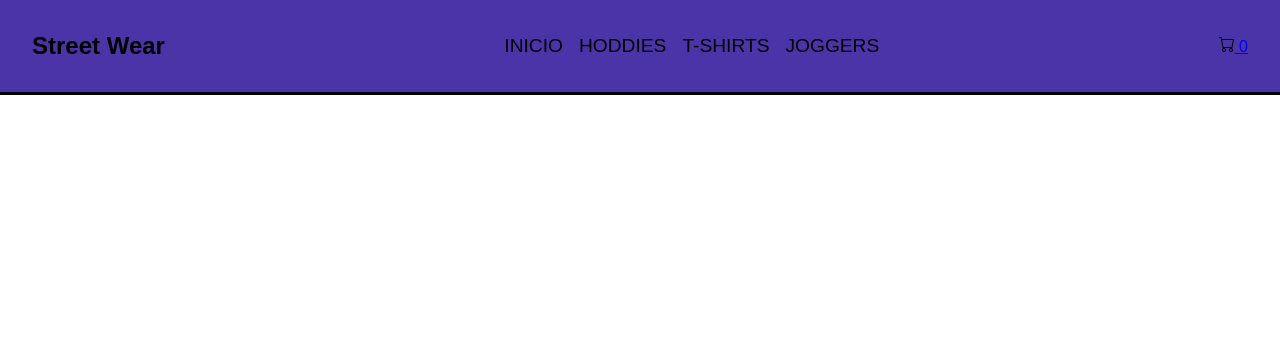
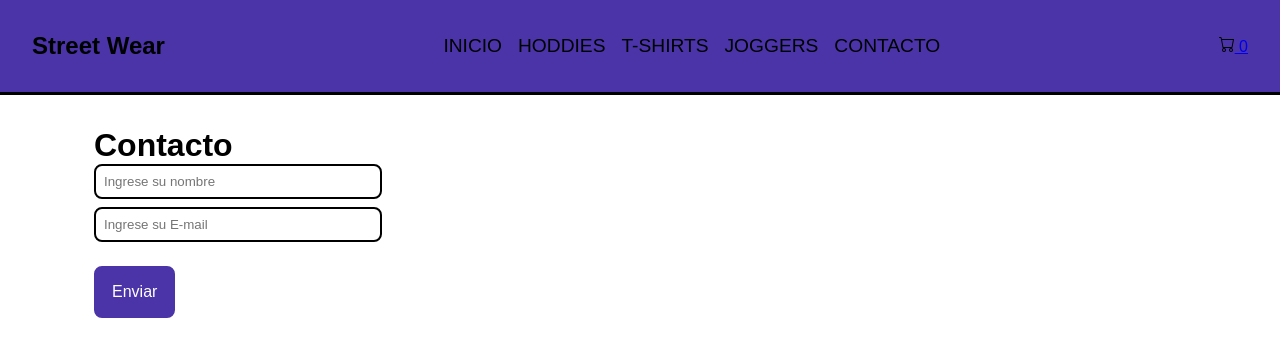
Before and after one commit to santigalera14/ReactJS-Galera, a React (Create React App) app: page /contacto in a window 1280 px wide. Shown: the top 356 px of the page. Built offline with nearby package versions, Linux system fonts and the light colour scheme.

Commit message:
entrega final

```diff
--- a/src/App.jsx
+++ b/src/App.jsx
@@ -1,4 +1,5 @@
 import { CartWidget } from './components/CartWidget/CartWidget';
+import Contacto from './components/Contacto/Contacto';
 import ItemDetailContainer from './components/ItemDetailContainer/ItemDetailContainer';
 import ItemListContainer from './components/ItemListContainer/ItemListContainer';
 import NavBar from './components/NavBar/NavBar';
@@ -17,6 +18,7 @@
             <Route path='/item/:id' element={ <ItemDetailContainer />}/>
             <Route path='/productos/:categoria' element={ <ItemListContainer/> }/>
             <Route path='/cart' element={<CartWidget />} />
+            <Route path='/contacto' element={<Contacto />} />
 
 
           </Routes>
--- /dev/null
+++ b/src/components/Contacto/Contacto.jsx
@@ -0,0 +1,48 @@
+import React, { useState } from 'react'
+
+const Contacto = () => {
+
+  const [nombre, setNombre] = useState("");
+  const [email, setEmail] = useState("")
+
+  const handleSubmit = (e) => {
+    e.preventDefault();
+    console.log("Enviado", {nombre, email});
+  }
+
+  const handleNombre = (e) => {
+    setNombre(e.target.value);
+  }
+
+  const handleEmail = (e) => {
+    setEmail(e.target.value);
+  }
+
+  return (
+
+    <div className='container'>
+      <h1 className='main-title'>Contacto</h1>
+      <form className='formulario' onSubmit={handleSubmit}>
+
+        <input
+          type='text'
+          placeholder='Ingrese su nombre'
+          value={nombre}
+          onChange={handleNombre}
+        />
+
+        <input
+          type='email'
+          placeholder='Ingrese su E-mail'
+          value={email}
+          onChange={handleEmail}
+        />
+        <button className='enviar' type='submit'>Enviar</button>
+      </form>
+
+    </div>
+
+  )
+}
+
+export default Contacto
--- a/src/components/Item/Item.jsx
+++ b/src/components/Item/Item.jsx
@@ -9,7 +9,6 @@
         <h4>{producto.titulo}</h4>
         <p>Precio: ${producto.precio}</p>
         <p>Categoria: {producto.categoria}</p>
-        <button className='item-add-button'>Agregar al carrito</button>
         <Link className='ver-mas' to={`/item/${producto.id}`}>Ver mas</Link>
       </div>
     </div>
--- /dev/null
+++ b/src/components/ItemCount/ItemCount.jsx
@@ -0,0 +1,21 @@
+
+const ItemCount = ( { cantidad, handleRestar, handleSumar, handleAgregar } ) => {
+
+
+  return (
+    <div>
+
+        <div className="item-count">
+
+            <button onClick={handleRestar}>-</button>
+            <p>{cantidad}</p>
+            <button onClick={handleSumar}>+</button>
+
+        </div>
+        <button className="agregar-al-carrito" onClick={handleAgregar}>Agregar al carrito</button>
+
+    </div>
+  )
+}
+
+export default ItemCount
--- a/src/components/ItemDetail/ItemDetail.jsx
+++ b/src/components/ItemDetail/ItemDetail.jsx
@@ -1,6 +1,22 @@
+import { useState } from "react"
+import ItemCount from "../ItemCount/ItemCount"
 
 
 const ItemDetail = ( {item} ) => {
+
+  const[cantidad, setCantidad] = useState(1)
+
+  const handleRestar = () => {
+      cantidad > 1 && setCantidad (cantidad - 1)
+  }
+
+  const handleSumar = () => {
+      cantidad < item.stock && setCantidad(cantidad + 1)
+  }
+
+  const handleAgregar = () => {
+    console.log( {...item, cantidad} );
+  }
   return (
     <div className="container">
         <div className="producto-detalle">
@@ -10,6 +26,7 @@
                 <p className="descripcion">{item.descripcion}</p>
                 <p className="categoria">Categoria: {item.categoria}</p>
                 <p className="precio">${item.precio}</p>
+                <ItemCount cantidad={cantidad} handleRestar={handleRestar} handleSumar={handleSumar} handleAgregar={handleAgregar} />
             </div>
         </div>
     </div>
--- a/src/components/NavBar/NavBar.jsx
+++ b/src/components/NavBar/NavBar.jsx
@@ -11,6 +11,7 @@
         <li><Link className='menu-link' to='/productos/Abrigo'>HODDIES</Link></li>
         <li><Link className='menu-link' to='/productos/Remera'>T-SHIRTS</Link></li>
         <li><Link className='menu-link' to='/productos/Jogger'>JOGGERS</Link></li>
+        <li><Link className='menu-link' to='/contacto'>CONTACTO</Link> </li>
       </ul>
         <Link to={'/cart'}>
           <CartWidget />
--- a/src/data/data.json
+++ b/src/data/data.json
@@ -5,7 +5,8 @@
         "imagen": "./img/productos/hoddie1.webp",
         "categoria": "Abrigo",
         "descripcion": "La ropa que mas te gusta",
-        "precio": 2000
+        "precio": 2000,
+        "stock" : 10
     },
     {
         "id": 2,
@@ -13,7 +14,8 @@
         "imagen": "./img/productos/hoddie2.webp",
         "categoria": "Abrigo",
         "descripcion": "La ropa que mas te gusta",
-        "precio": 2000
+        "precio": 2000,
+        "stock" : 10
     },
     {
         "id": 3,
@@ -21,7 +23,8 @@
         "imagen": "./img/productos/hoddie3.webp",
         "categoria": "Abrigo",
         "descripcion": "La ropa que mas te gusta",
-        "precio": 2000
+        "precio": 2000,
+        "stock" : 10
     },
     {
         "id": 4,
@@ -29,7 +32,8 @@
         "imagen": "./img/productos/hoddie4.webp",
         "categoria": "Abrigo",
         "descripcion": "La ropa que mas te gusta",
-        "precio": 2000
+        "precio": 2000,
+        "stock" : 10
     },
     {
         "id": 5,
@@ -37,7 +41,8 @@
         "imagen": "./img/productos/hoddie5.webp",
         "categoria": "Abrigo",
         "descripcion": "La ropa que mas te gusta",
-        "precio": 2000
+        "precio": 2000,
+        "stock" : 10
     },
     {
         "id": 6,
@@ -45,7 +50,8 @@
         "imagen": "./img/productos/remera1.jpg",
         "categoria": "Remera",
         "descripcion": "La ropa que mas te gusta",
-        "precio": 1000
+        "precio": 1000,
+        "stock" : 10
     },
     {
         "id": 7,
@@ -53,7 +59,8 @@
         "imagen": "./img/productos/remera2.jpg",
         "categoria": "Remera",
         "descripcion": "La ropa que mas te gusta",
-        "precio": 1000
+        "precio": 1000,
+        "stock" : 10
     },
     {
         "id": 8,
@@ -61,7 +68,8 @@
         "imagen": "./img/productos/remera3.jpg",
         "categoria": "Remera",
         "descripcion": "La ropa que mas te gusta",
-        "precio": 1000
+        "precio": 1000,
+        "stock" : 10
     },
     {
         "id": 9,
@@ -69,7 +77,8 @@
         "imagen": "./img/productos/remera4.jpg",
         "categoria": "Remera",
         "descripcion": "La ropa que mas te gusta",
-        "precio": 1000
+        "precio": 1000,
+        "stock" : 10
     },
     {
         "id": 10,
@@ -77,7 +86,8 @@
         "imagen": "./img/productos/remera5.jpg",
         "categoria": "Remera",
         "descripcion": "La ropa que mas te gusta",
-        "precio": 1000
+        "precio": 1000,
+        "stock" : 10
     },
     {
         "id": 11,
@@ -85,7 +95,8 @@
         "imagen": "./img/productos/remera6.jpg",
         "categoria": "Remera",
         "descripcion": "La ropa que mas te gusta",
-        "precio": 1000
+        "precio": 1000,
+        "stock" : 10
     },
     {
         "id": 12,
@@ -93,7 +104,8 @@
         "imagen": "./img/productos/remera7.jpg",
         "categoria": "Remera",
         "descripcion": "La ropa que mas te gusta",
-        "precio": 1000
+        "precio": 1000,
+        "stock" : 10
     },
     {
         "id": 13,
@@ -101,7 +113,8 @@
         "imagen": "./img/productos/remera8.jpg",
         "categoria": "Remera",
         "descripcion": "La ropa que mas te gusta",
-        "precio": 1000
+        "precio": 1000,
+        "stock" : 10
     },
     {
         "id": 14,
@@ -109,7 +122,8 @@
         "imagen": "./img/productos/jogger1.webp",
         "categoria": "Jogger",
         "descripcion": "La ropa que mas te gusta",
-        "precio": 1500
+        "precio": 1500,
+        "stock" : 10
     },
     {
         "id": 15,
@@ -117,7 +131,8 @@
         "imagen": "./img/productos/jogger2.webp",
         "categoria": "Jogger",
         "descripcion": "La ropa que mas te gusta",
-        "precio": 1500
+        "precio": 1500,
+        "stock" : 10
     },
     {
         "id": 16,
@@ -125,7 +140,8 @@
         "imagen": "./img/productos/jogger3.webp",
         "categoria": "Jogger",
         "descripcion": "La ropa que mas te gusta",
-        "precio": 1500
+        "precio": 1500,
+        "stock" : 10
     },
     {
         "id": 17,
@@ -133,7 +149,8 @@
         "imagen": "./img/productos/jogger4.webp",
         "categoria": "Jogger",
         "descripcion": "La ropa que mas te gusta",
-        "precio": 1500
+        "precio": 1500,
+        "stock" : 10
     },
     {
         "id": 18,
@@ -141,7 +158,8 @@
         "imagen": "./img/productos/jogger5.webp",
         "categoria": "Jogger",
         "descripcion": "La ropa que mas te gusta",
-        "precio": 1500
+        "precio": 1500,
+        "stock" : 10
     }
 
 ]
--- a/src/main.css
+++ b/src/main.css
@@ -130,3 +130,60 @@
   border-radius: .5rem;
   transition: .2s;
 }
+
+.item-count {
+  display: flex;
+  align-items: center;
+  gap: 1rem;
+  margin-top: 1rem;
+}
+
+.item-count button, .agregar-al-carrito, .enviar{
+  background-color: var(--clr-main);
+  border: 0;
+  width: 2rem;
+  height: 2rem;
+  color: white;
+  border-radius: .5rem;
+  cursor: pointer;
+  font-size: 1rem;
+  display: flex;
+  align-items: center;
+  justify-content: center;
+  text-align: center;
+  line-height: 1;
+  border: 2px solid var(--clr-main);
+  transition: .2s;
+}
+
+.item-count button:hover, .agregar-al-carrito:hover, .enviar:hover {
+  background-color: white;
+  color: black;
+}
+
+.agregar-al-carrito, .enviar {
+  width: auto;
+  height: auto;
+  margin-top: 1rem;
+  padding: 1rem;
+}
+
+.formulario {
+  display: flex;
+  flex-direction: column;
+  gap: .5rem;
+  align-items: flex-start;
+}
+
+.formulario input {
+  padding: .5rem;
+  width: 18rem;
+  border-radius: .5rem;
+  border: 2px solid black;
+}
+
+.formulario input:focus {
+  outline: 0;
+  border: 2px solid var(--clr-main);
+  outline: 2px solid var(--clr-main);
+}
```
